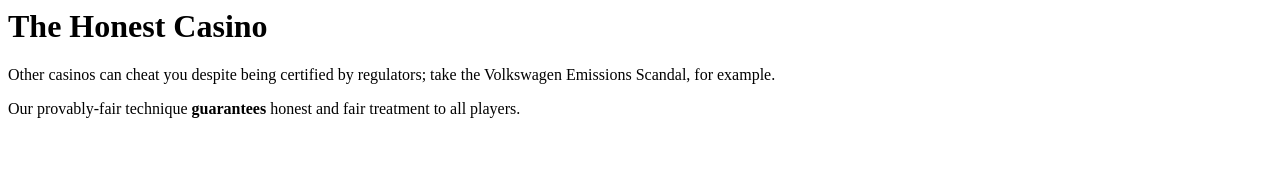
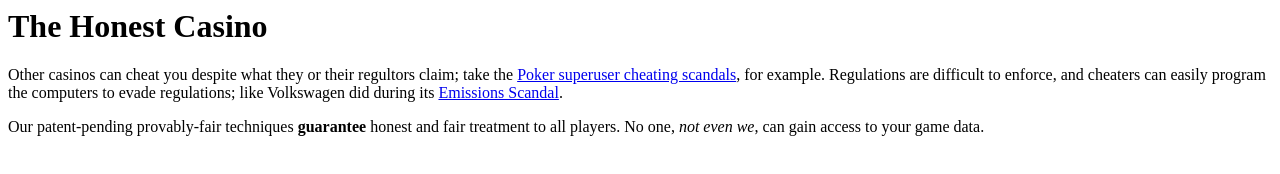
Before and after one commit to TheHonestCasino/TheHonestCasino.github.io, a plain HTML site: page index.html in a window 1280 px wide. Drawn offline with Linux system fonts and the light colour scheme.

Commit message:
Add "Patent-Pending" to home page.
Also improved the words around the previous scandals.

```diff
--- a/index.html
+++ b/index.html
@@ -4,9 +4,8 @@
   </head>
   <body>
     <h1>The Honest Casino</h1>
-    <!-- p>Other casinos <i>can</i> cheat you despite being certified by regulators. Our provably-fair technique guarantees that we cannot cheat you.</p -->
-    <p>Other casinos can cheat you despite being certified by regulators; take the Volkswagen Emissions Scandal, for example.</p>
+    <p>Other casinos can cheat you despite what they or their regultors claim; take the <a href="https://en.wikipedia.org/wiki/Cereus_Poker_Network">Poker superuser cheating scandals</a>, for example. Regulations are difficult to enforce, and cheaters can easily program the computers to evade regulations; like Volkswagen did during its  <a href="https://en.wikipedia.org/wiki/Volkswagen_emissions_scandal">Emissions Scandal</a>.</p>
 
-    <p>Our provably-fair technique <b>guarantees</b> honest and fair treatment to all players.</p>
+    <p>Our patent-pending provably-fair techniques <b>guarantee</b> honest and fair treatment to all players. No one, <i>not even we</i>, can gain access to your game data.</p>
   </body>
 </html>
```
